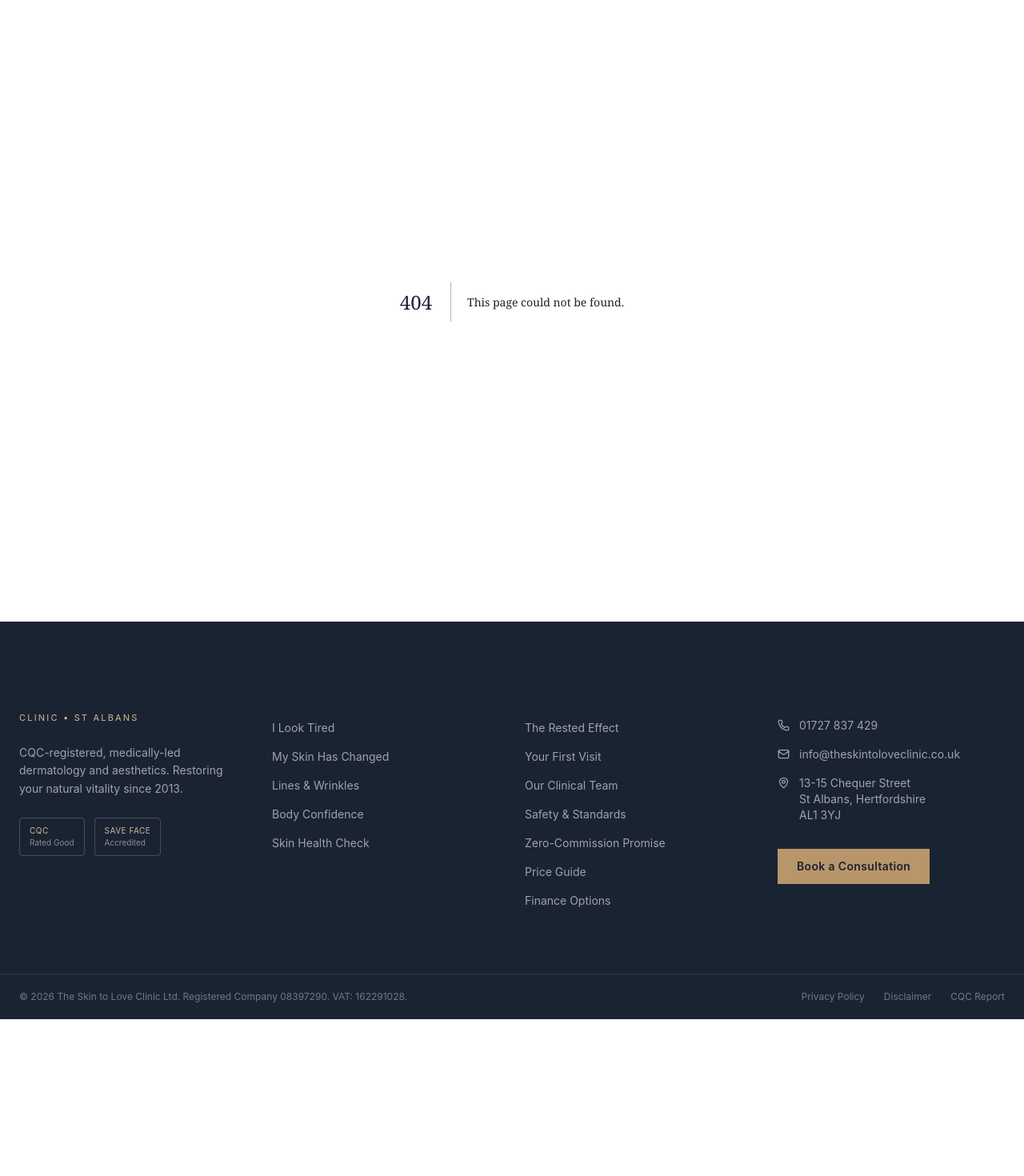
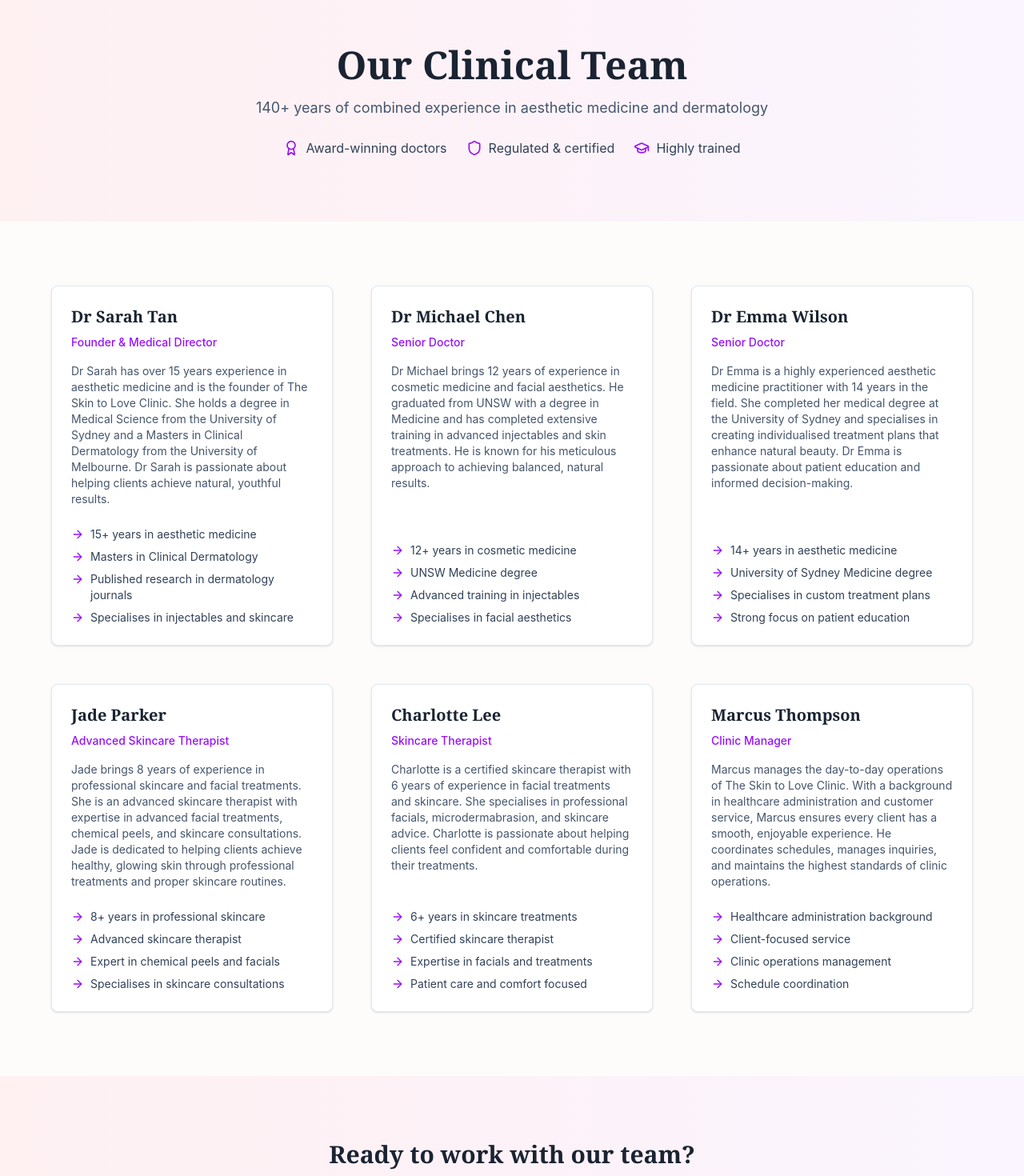
Before and after one commit to rscott-max/skin-to-love-website, a Next.js app: page /team in a window 1280 px wide. Before the commit this address had no page. Shown: the part 160-1630 px from the top of the page at 80% size. Before the commit the page ends 1434 px from the top, so only its background shows below. Built offline with nearby package versions, Linux system fonts and the light colour scheme.

Commit message:
Add src/app/team/page.tsx

```diff
--- /dev/null
+++ b/src/app/team/page.tsx
@@ -0,0 +1,165 @@
+import Link from "next/link";
+import { ArrowRight, Award, Shield, GraduationCap, Clock } from "lucide-react";
+import type { Metadata } from "next";
+
+export const metadata: Metadata = {
+  title: "Our Clinical Team | 140+ Years Combined Experience | The Skin to Love Clinic",
+  description:
+    "Meet the team behind The Skin to Love Clinic. Independently owned and operated with 140+ years of combined experience in aesthetic medicine and dermatology.",
+};
+
+const TeamPage = () => {
+  const teamMembers = [
+    {
+      name: "Dr Sarah Tan",
+      role: "Founder & Medical Director",
+      background:
+        "Dr Sarah has over 15 years experience in aesthetic medicine and is the founder of The Skin to Love Clinic. She holds a degree in Medical Science from the University of Sydney and a Masters in Clinical Dermatology from the University of Melbourne. Dr Sarah is passionate about helping clients achieve natural, youthful results.",
+      highlights: [
+        "15+ years in aesthetic medicine",
+        "Masters in Clinical Dermatology",
+        "Published research in dermatology journals",
+        "Specialises in injectables and skincare",
+      ],
+    },
+    {
+      name: "Dr Michael Chen",
+      role: "Senior Doctor",
+      background:
+        "Dr Michael brings 12 years of experience in cosmetic medicine and facial aesthetics. He graduated from UNSW with a degree in Medicine and has completed extensive training in advanced injectables and skin treatments. He is known for his meticulous approach to achieving balanced, natural results.",
+      highlights: [
+        "12+ years in cosmetic medicine",
+        "UNSW Medicine degree",
+        "Advanced training in injectables",
+        "Specialises in facial aesthetics",
+      ],
+    },
+    {
+      name: "Dr Emma Wilson",
+      role: "Senior Doctor",
+      background:
+        "Dr Emma is a highly experienced aesthetic medicine practitioner with 14 years in the field. She completed her medical degree at the University of Sydney and specialises in creating individualised treatment plans that enhance natural beauty. Dr Emma is passionate about patient education and informed decision-making.",
+      highlights: [
+        "14+ years in aesthetic medicine",
+        "University of Sydney Medicine degree",
+        "Specialises in custom treatment plans",
+        "Strong focus on patient education",
+      ],
+    },
+    {
+      name: "Jade Parker",
+      role: "Advanced Skincare Therapist",
+      background:
+        "Jade brings 8 years of experience in professional skincare and facial treatments. She is an advanced skincare therapist with expertise in advanced facial treatments, chemical peels, and skincare consultations. Jade is dedicated to helping clients achieve healthy, glowing skin through professional treatments and proper skincare routines.",
+      highlights: [
+        "8+ years in professional skincare",
+        "Advanced skincare therapist",
+        "Expert in chemical peels and facials",
+        "Specialises in skincare consultations",
+      ],
+    },
+    {
+      name: "Charlotte Lee",
+      role: "Skincare Therapist",
+      background:
+        "Charlotte is a certified skincare therapist with 6 years of experience in facial treatments and skincare. She specialises in professional facials, microdermabrasion, and skincare advice. Charlotte is passionate about helping clients feel confident and comfortable during their treatments.",
+      highlights: [
+        "6+ years in skincare treatments",
+        "Certified skincare therapist",
+        "Expertise in facials and treatments",
+        "Patient care and comfort focused",
+      ],
+    },
+    {
+      name: "Marcus Thompson",
+      role: "Clinic Manager",
+      background:
+        "Marcus manages the day-to-day operations of The Skin to Love Clinic. With a background in healthcare administration and customer service, Marcus ensures every client has a smooth, enjoyable experience. He coordinates schedules, manages inquiries, and maintains the highest standards of clinic operations.",
+      highlights: [
+        "Healthcare administration background",
+        "Client-focused service",
+        "Clinic operations management",
+        "Schedule coordination",
+      ],
+    },
+  ];
+
+  return (
+    <div className="w-full">
+      {/* Hero Section */}
+      <section className="relative w-full bg-gradient-to-r from-rose-50 via-pink-50 to-purple-50 px-4 py-16 sm:py-20">
+        <div className="mx-auto max-w-4xl">
+          <div className="text-center">
+            <h1 className="mb-4 text-3xl font-bold text-slate-900 sm:text-4xl md:text-5xl">
+              Our Clinical Team
+            </h1>
+            <p className="mx-auto mb-6 max-w-2xl text-base text-slate-600 sm:text-lg">
+              140+ years of combined experience in aesthetic medicine and dermatology
+            </p>
+            <div className="flex flex-wrap justify-center gap-4 sm:gap-6">
+              <div className="flex items-center gap-2">
+                <Award className="h-5 w-5 text-purple-600" />
+                <span className="text-sm text-slate-700 sm:text-base">Award-winning doctors</span>
+              </div>
+              <div className="flex items-center gap-2">
+                <Shield className="h-5 w-5 text-purple-600" />
+                <span className="text-sm text-slate-700 sm:text-base">Regulated & certified</span>
+              </div>
+              <div className="flex items-center gap-2">
+                <GraduationCap className="h-5 w-5 text-purple-600" />
+                <span className="text-sm text-slate-700 sm:text-base">Highly trained</span>
+              </div>
+            </div>
+          </div>
+        </div>
+      </section>
+
+      {/* Team Grid */}
+      <section className="w-full px-4 py-16 sm:py-20">
+        <div className="mx-auto max-w-6xl">
+          <div className="grid gap-12 md:grid-cols-2 lg:grid-cols-3">
+            {teamMembers.map((member, index) => (
+              <div
+                key={index}
+                className="group flex flex-col rounded-lg border border-slate-200 bg-white p-6 shadow-sm transition-shadow duration-300 hover:shadow-lg"
+              >
+                <h3 className="mb-2 text-xl font-semibold text-slate-900">{member.name}</h3>
+                <p className="mb-4 text-sm font-medium text-purple-600">{member.role}</p>
+                <p className="mb-6 flex-grow text-sm text-slate-600">{member.background}</p>
+                <ul className="space-y-2">
+                  {member.highlights.map((highlight, hIndex) => (
+                    <li key={hIndex} className="flex items-start gap-2 text-sm text-slate-700">
+                      <ArrowRight className="mt-0.5 h-4 w-4 flex-shrink-0 text-purple-600" />
+                      <span>{highlight}</span>
+                    </li>
+                  ))}
+                </ul>
+              </div>
+            ))}
+          </div>
+        </div>
+      </section>
+
+      {/* CTA Section */}
+      <section className="w-full bg-gradient-to-r from-rose-50 via-pink-50 to-purple-50 px-4 py-16 sm:py-20">
+        <div className="mx-auto max-w-4xl text-center">
+          <h2 className="mb-6 text-2xl font-bold text-slate-900 sm:text-3xl">
+            Ready to work with our team?
+          </h2>
+          <p className="mx-auto mb-8 max-w-2xl text-slate-600">
+            Book a consultation with one of our doctors to discuss your aesthetic goals and find the perfect treatment plan.
+          </p>
+          <Link
+            href="/contact"
+            className="inline-flex items-center gap-2 rounded-lg bg-purple-600 px-6 py-3 text-white font-semibold transition-colors hover:bg-purple-700"
+          >
+            Book a Consultation
+            <ArrowRight className="h-4 w-4" />
+          </Link>
+        </div>
+      </section>
+    </div>
+  );
+};
+
+export default TeamPage;
```
